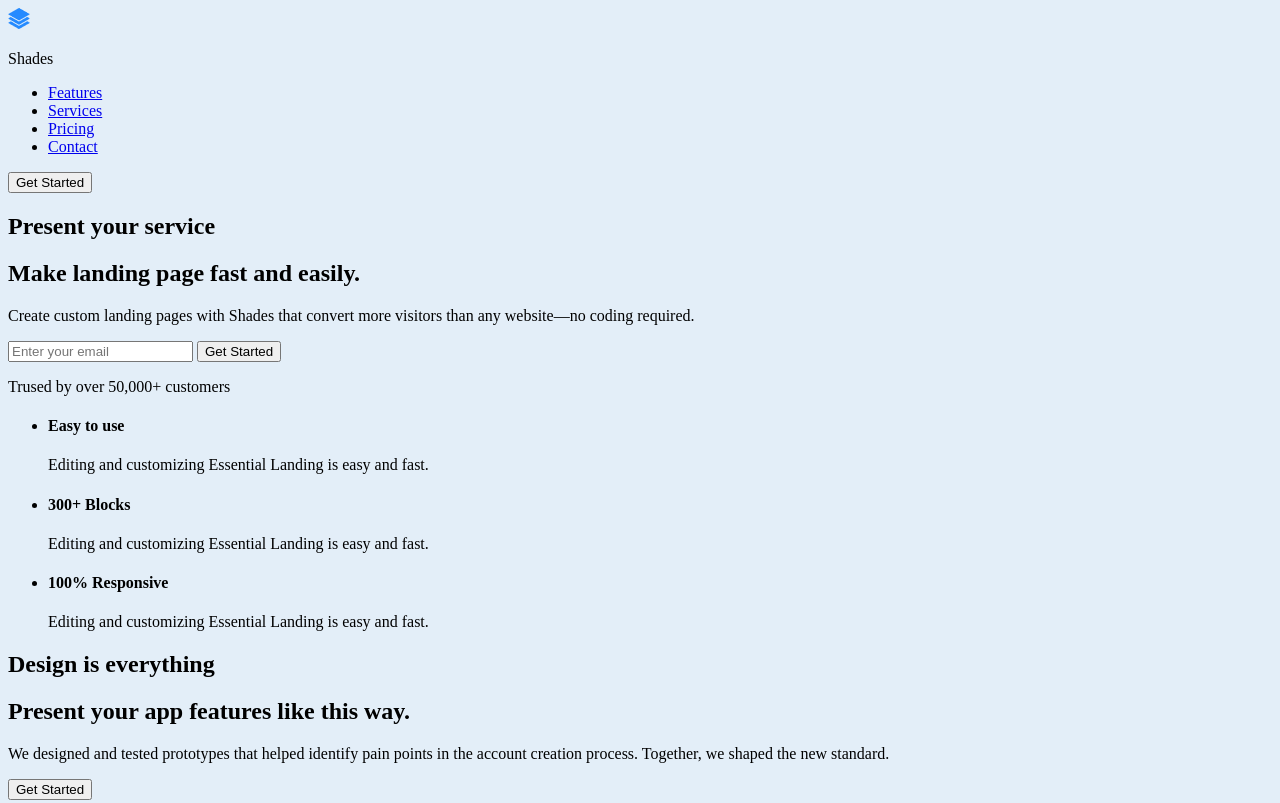
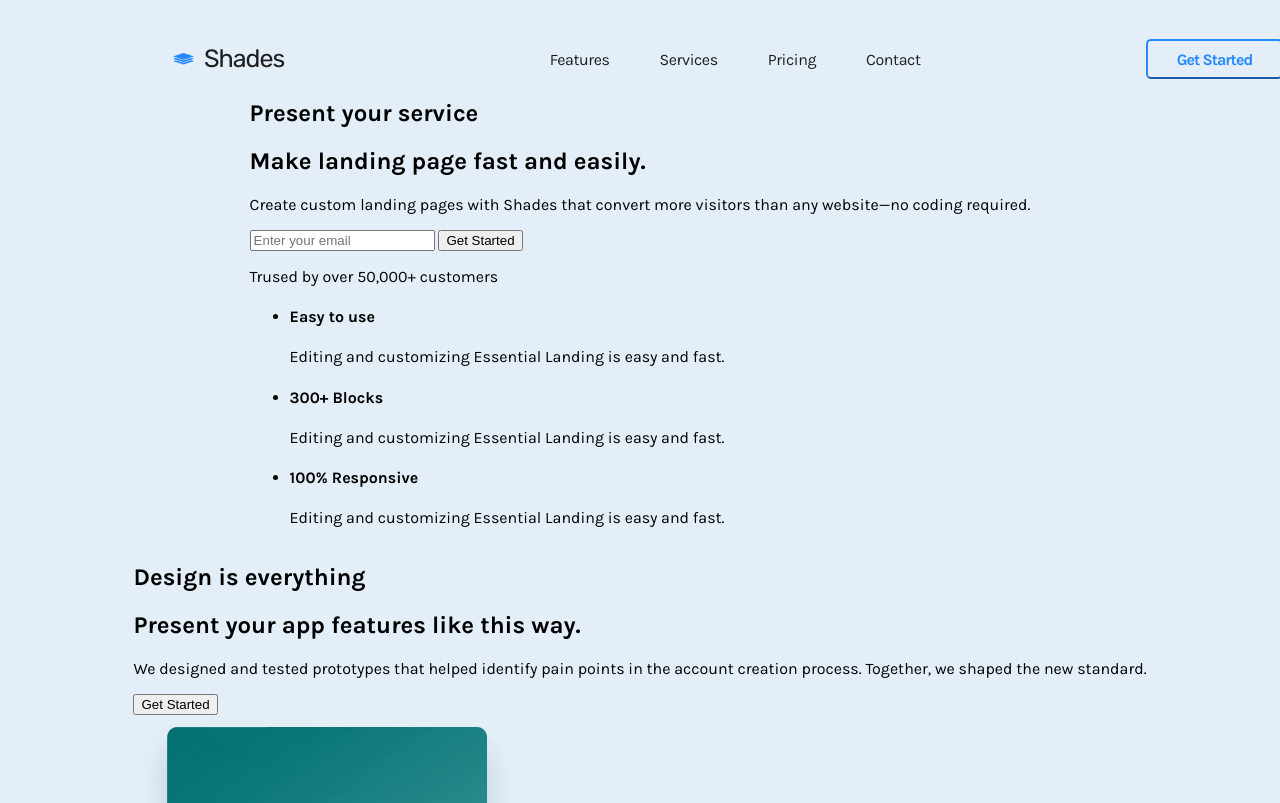
Before and after one commit to TozurElena/end-of-field-challenge, a plain HTML site: page index.html in a window 1280 px wide. Shown: the top 803 px of the page. Drawn offline with Linux system fonts and the light colour scheme.

Commit message:
terminer CSS header

```diff
--- a/assets/style.scss
+++ b/assets/style.scss
@@ -1,3 +1,72 @@
 body {
   background-color: #e3eef8;
 }
+main {
+  display: flex;
+  flex-direction: column;
+  align-items: center;
+  font-family: "Karla", sans-serif;
+}
+.header__nav {
+  width: 1110px;
+  height: 40px;
+  margin-left: 165px;
+  margin-right: 165px;
+  margin-top: 39px;
+  display: flex;
+  justify-content: space-between;
+  align-items: center;
+}
+.header_logo {
+  display: flex;
+  justify-content: center;
+  align-items: center;
+  gap: 10px;
+  img {
+    width: 21px;
+    height: 12px;
+  }
+}
+.text_logo {
+  font-family: "Rubik", sans-serif;
+  font-style: normal;
+  font-weight: normal;
+  font-size: 25px;
+  line-height: 30px;
+  letter-spacing: -1px;
+  color: #1f1f1f;
+}
+.header__nav_list {
+  display: flex;
+  justify-content: center;
+  gap: 50px;
+  list-style: none;
+}
+.header__nav_item a {
+  text-decoration: none;
+  font-family: Karla;
+  font-style: normal;
+  font-weight: normal;
+  font-size: 16px;
+  line-height: 19px;
+  letter-spacing: -0.4px;
+  color: #1f1f1f;
+}
+%btn {
+  width: 137px;
+  height: 40px;
+  // padding: 10px 29px 11px 31px;
+  font-family: Karla;
+  font-weight: bold;
+  font-size: 16px;
+  line-height: 19px;
+  text-align: center;
+  letter-spacing: -1px;
+  border-radius: 5px;
+}
+.header__btn {
+  @extend %btn;
+  color: #258aff;
+  border-color: #258aff;
+  background-color: #e3eef8;
+}
--- a/index.html
+++ b/index.html
@@ -4,6 +4,9 @@
     <meta charset="UTF-8" />
     <meta http-equiv="X-UA-Compatible" content="IE=edge" />
     <meta name="viewport" content="width=device-width, initial-scale=1.0" />
+    <link rel="preconnect" href="https://fonts.googleapis.com">
+    <link rel="preconnect" href="https://fonts.gstatic.com" crossorigin>
+    <link href="https://fonts.googleapis.com/css2?family=Karla:wght@400;700&family=Rubik&display=swap" rel="stylesheet">
     <link rel="stylesheet" href="assets/style.css" />
     <title>DigitalService</title>
   </head>
```
Also changed, not shown: assets/style.css, 1 other file.
